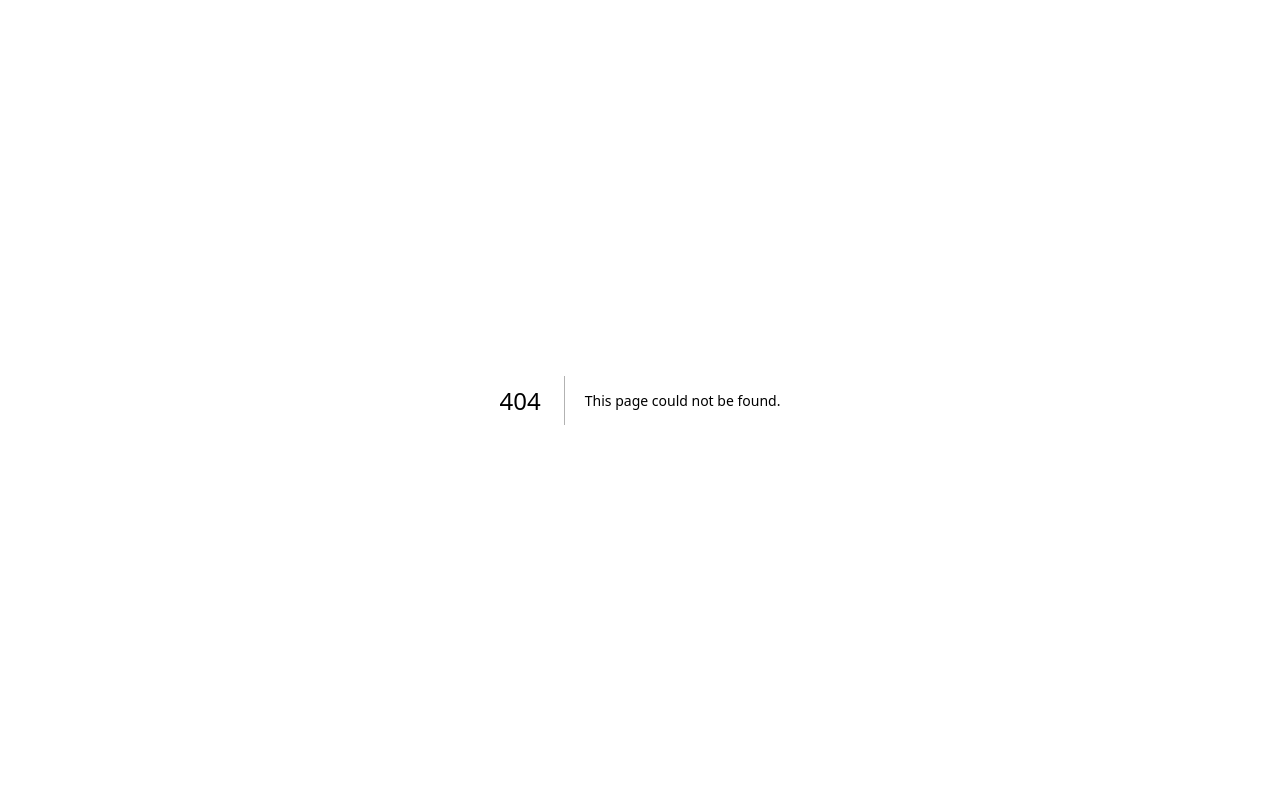
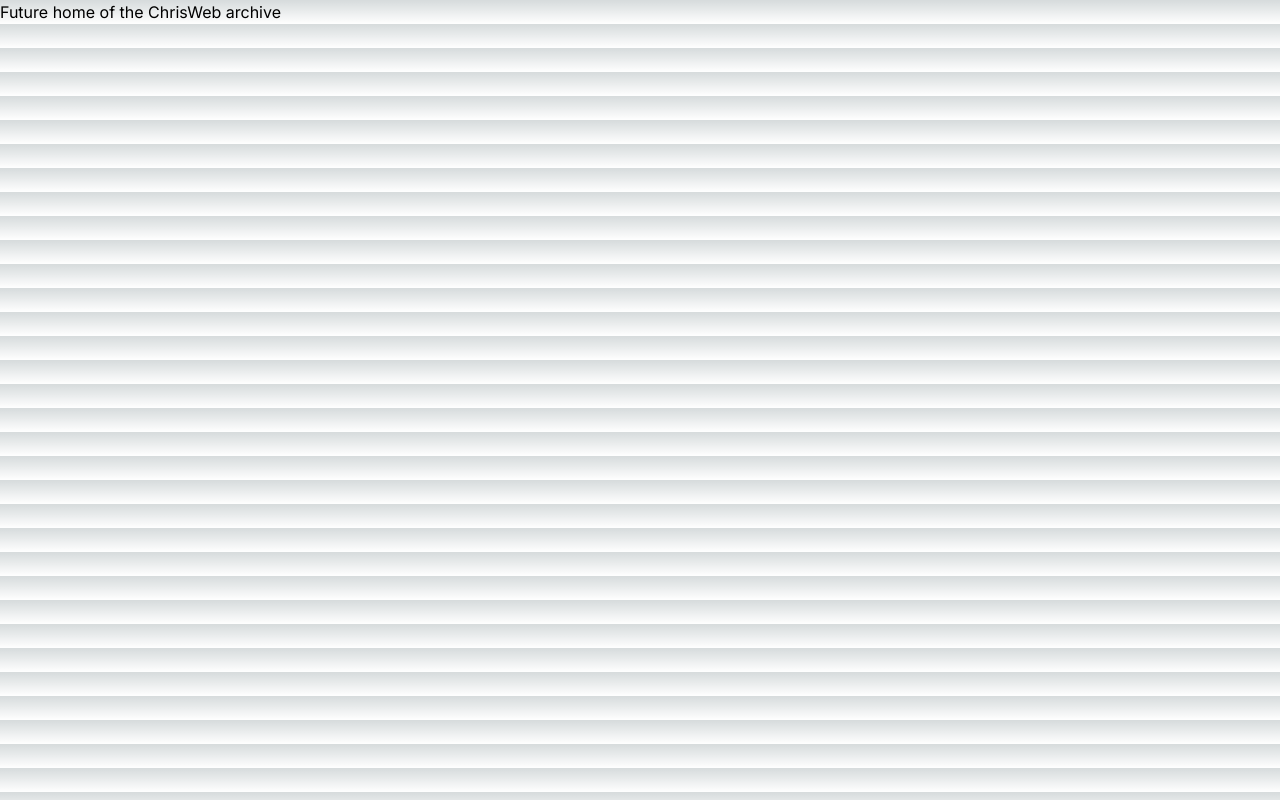
Before and after one commit to cjbrunner/Sonos-Web-Controller, a Next.js app: page /chrisweb in a window 1280 px wide. Before the commit this address had no page. Built offline with nearby package versions, Linux system fonts and the light colour scheme.

Commit message:
ChrisWeb placeholder

```diff
--- /dev/null
+++ b/src/app/chrisweb/page.jsx
@@ -0,0 +1,5 @@
+export default function Page() {
+  return (
+    <div>Future home of the ChrisWeb archive</div>
+  )
+}
```
